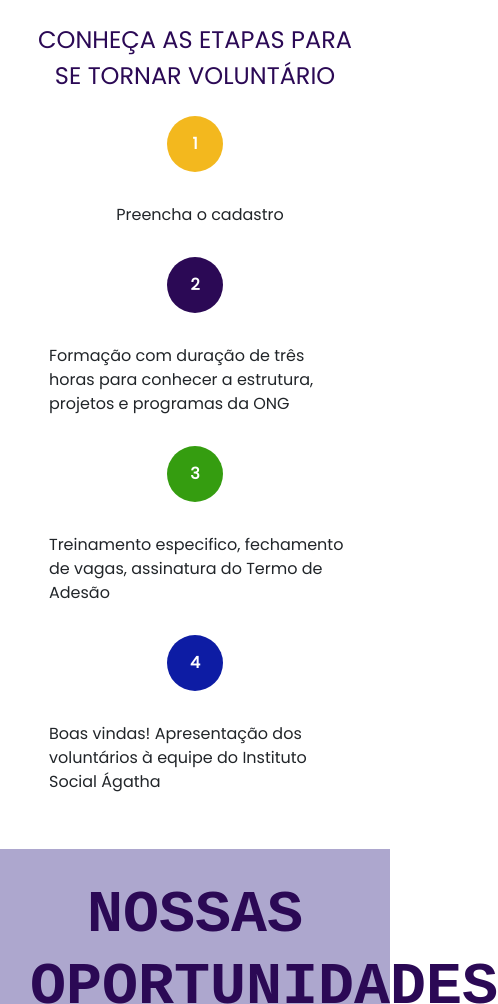
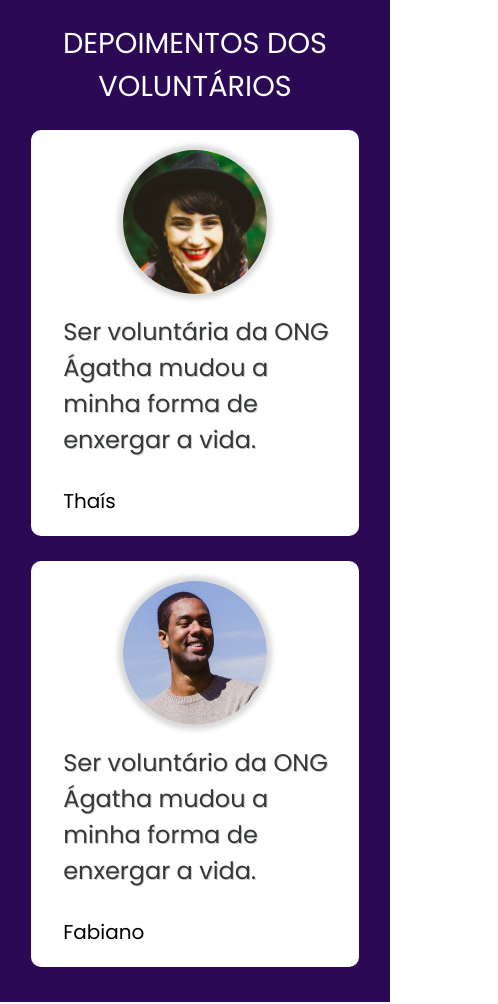
Before and after one commit to alexa2me/lpongagatha, a plain HTML site: page index.html in a window 390 px wide. Shown: the top 1004 px of the page, 498 px wide, since content can reach past the window. Drawn offline with nearby package versions, Linux system fonts and the light colour scheme.

Commit message:
✨ Implement volunteer speeches banner

```diff
--- a/css/styles.css
+++ b/css/styles.css
@@ -66,12 +66,15 @@ body {
   font-weight: bold;
 }
 
+.apply-volunteer-banner {
+  color: #ffffff;
+  font-size: 2em;
+  padding: 50px 20px 40px 20px;
+  text-align: center;
+}
+
 .dark-purple-container {
   background-color: #2b0955;
-  color: #ffffff;
-  font-size: 2em;
-  padding: 50px 0 40px 0;
-  text-align: center;
 }
 
 .volunteer-button {
@@ -147,6 +150,66 @@ body {
   width: 32px;
 }
 
+/* SPEECH CONTAINER */
+
+.card-container {
+  margin: 0 auto;
+  width: 84vw;
+  display: grid;
+  grid-template-columns: repeat(auto-fit, minmax(300px, 1fr));
+  gap: 100px;
+}
+
+.speech-card {
+  background-color: #ffffff;
+  border-radius: 10px;
+  color: #9e9e9e;
+  display: grid;
+  grid-template-columns: 1fr 220px;
+}
+
+.speech-container {
+  display: flex;
+  flex-direction: column;
+  color: #ffffff;
+  height: auto;
+  padding-bottom: 60px;
+}
+.speech-container-title {
+  font-size: 1.8em;
+  text-transform: uppercase;
+  margin: 1.6em auto 1.2em 3.5em;
+}
+
+.speech-text {
+  align-items: center;
+  color: #353839;
+  display: flex;
+  font-size: 1.5em;
+  padding-left: 20px;
+  margin-top: 10px;
+  text-shadow: rgb(205 205 205) 1px 1px;
+}
+
+.volunteer-name {
+  border-radius: 10px;
+  color: #000000;
+  font-size: 20px;
+  margin-left: 20px;
+  padding: 12px;
+}
+
+.volunteer-photo {
+  width: 13em;
+  height: 13em;
+  border-radius: 50%;
+  position: relative;
+  left: 4.3em;
+  top: 2em;
+  z-index: 1;
+  box-shadow: 0px 0px 5px 5px rgba(168, 168, 168, 0.43);
+}
+
 /* FOOTER */
 
 footer {
@@ -167,8 +230,46 @@ i {
 }
 
 @media screen and (max-width: 480px) {
-  #opportunities-title {
+  #opportunities-container-title {
     font-size: 40px;
+  }
+
+  .card-container {
+    gap: 25px;
+  }
+
+  .speech-card {
+    grid-template-columns: 1fr;
+  }
+
+  .speech-container {
+    padding-bottom: 35px;
+  }
+
+  .speech-container-title {
+    margin: 22px;
+    text-align: center;
+  }
+
+  .speech-text {
+    order: 2;
+  }
+
+  .volunteer-name {
+    order: 3;
+    margin: 0;
+    padding: 12px 0 20px 20px;
+  }
+
+  .volunteer-photo {
+    order: 1;
+    left: 0;
+    top: 0;
+    width: 9em;
+    height: 9em;
+    margin: auto;
+    margin-top: 20px;
+    margin-bottom: 10px;
   }
 
   .volunteer-title {
--- a/index.html
+++ b/index.html
@@ -14,6 +14,23 @@
     />
   </head>
   <body>
+    <div>
+      <div class="dark-purple-container speech-container">
+        <p class="speech-container-title">Depoimentos dos voluntários</p>
+        <div class="row card-container">
+          <div class="col-sm speech-card speech-card-1">
+            <p class="speech-text">Ser voluntária da ONG Ágatha mudou a minha forma de enxergar a vida.</p>
+            <img src="images/woman-volunteer.png" class="volunteer-photo"/>
+            <p class="volunteer-name">Thaís</p>
+          </div>
+          <div class="col-sm speech-card">
+            <p class="speech-text">Ser voluntário da ONG Ágatha mudou a minha forma de enxergar a vida.</p>
+            <img src="images/man-volunteer.png" class="volunteer-photo"/>
+            <p class="volunteer-name">Fabiano</p>
+          </div>
+        </div>
+      </div>
+      <div>
         <p class="volunteer-title">Conheça as etapas para se tornar voluntário</p>
           <div class="row" style="margin-bottom: 30px;">
             <div class="col-sm" style="display: flex; flex-direction: column; align-items: center;">
@@ -31,6 +48,7 @@
             <div class="col-sm" style="display: flex; flex-direction: column; align-items: center;">
               <p class="circles blue-circle">4</p>
               <p class="stages-description" style=" margin-bottom: 25px;">Boas vindas! Apresentação dos voluntários à equipe do Instituto Social Ágatha</p>
+            </div>
           </div>
         </div>
       <div class="light-purple-container">
@@ -149,7 +167,7 @@
           </div>
         </div>
       </div>
-    <div class="dark-purple-container">
+      <div class="apply-volunteer-banner dark-purple-container">
         <img src="./images/heart-icon.png" alt="hand holding a heart" />
         <p>
           Sejá um voluntário na Ágatha! <br />
@@ -157,6 +175,7 @@
           <span id="bold-and-gray"><br />um mundo melhor</span>
         </p>
         <button class="volunteer-button">Quero ser voluntário</button>
+      </div>
     </div>
     <footer>
       <div class="d-flex flex-wrap align-items-center text-center">
```
Also changed, not shown: images/Ellipse_8.svg (deleted), images/man-volunteer.png (added), images/woman-volunteer.png (added). Lines whose indentation alone changed are shown as unchanged.
